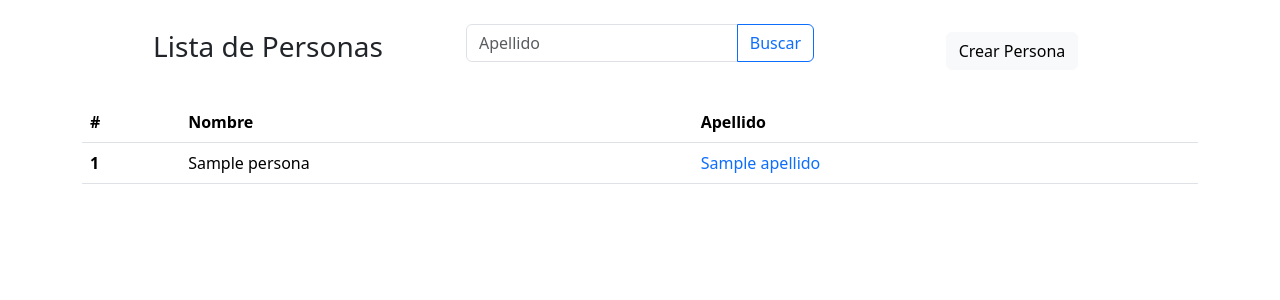
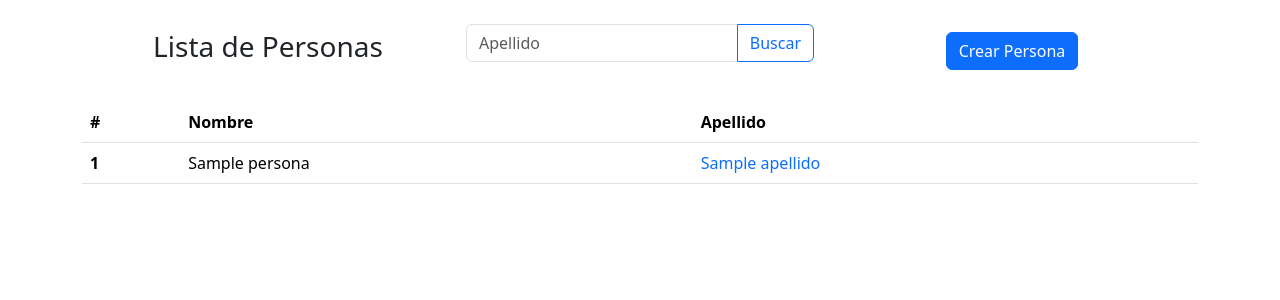
Before and after one commit to sergiovnp/DjangoCrudCbv, a Django app: template personas/templates/personas/persona_list.html in a window 1280 px wide. Shown: the part 56-356 px from the top of the page. Run offline with Django 3.2, Linux system fonts and the light colour scheme; the template is opened without the code that fills it: most values are stand-ins (such as "Sample title", 1, 10 or a date in 2020); some libraries are stand-ins or nearby versions.

Commit message:
Cambio color boton Crear Persona

```diff
--- a/personas/templates/personas/persona_list.html
+++ b/personas/templates/personas/persona_list.html
@@ -20,7 +20,7 @@
         </form>
       </div>
       <div class="col">
-        <a class="btn btn-light" href="{% url 'persona_create' %}" role="button">Crear Persona</a>
+        <a class="btn btn-primary" href="{% url 'persona_create' %}" role="button">Crear Persona</a>
       </div>
     </div>
   </div>
```
